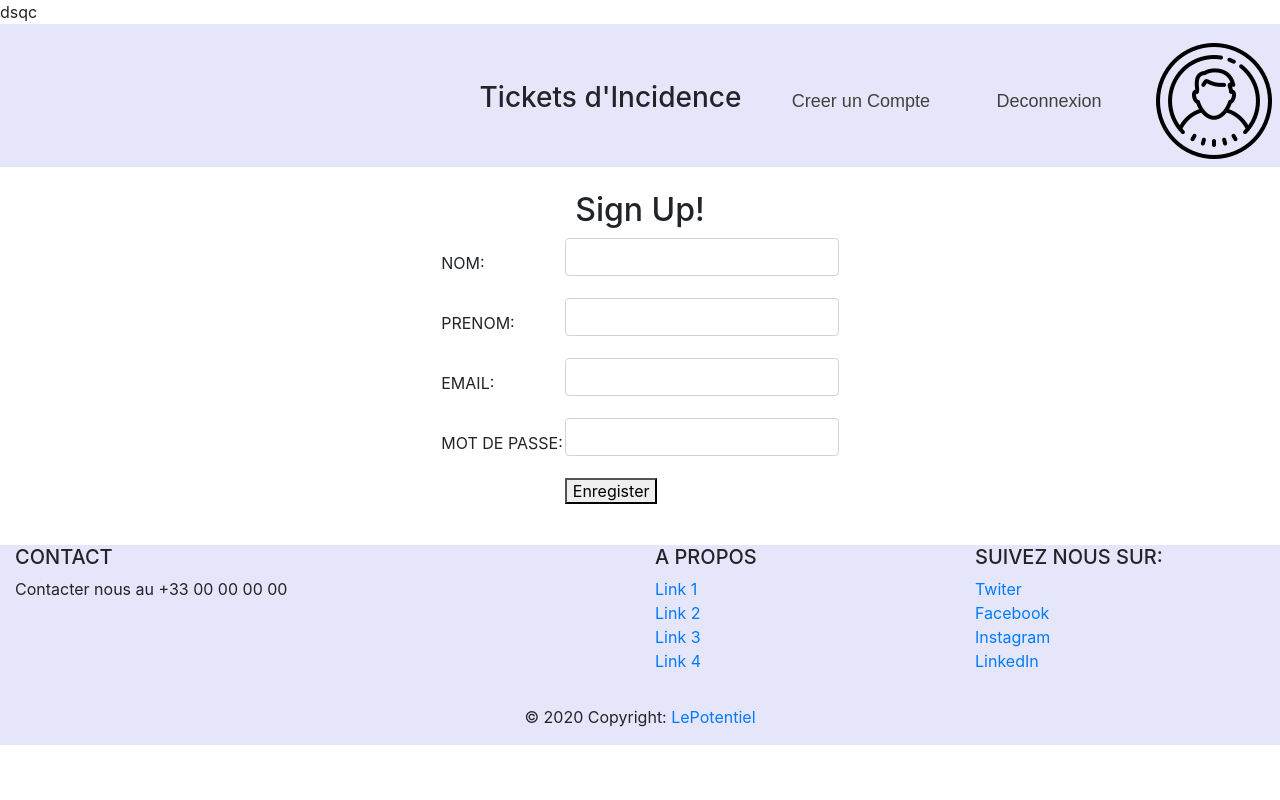
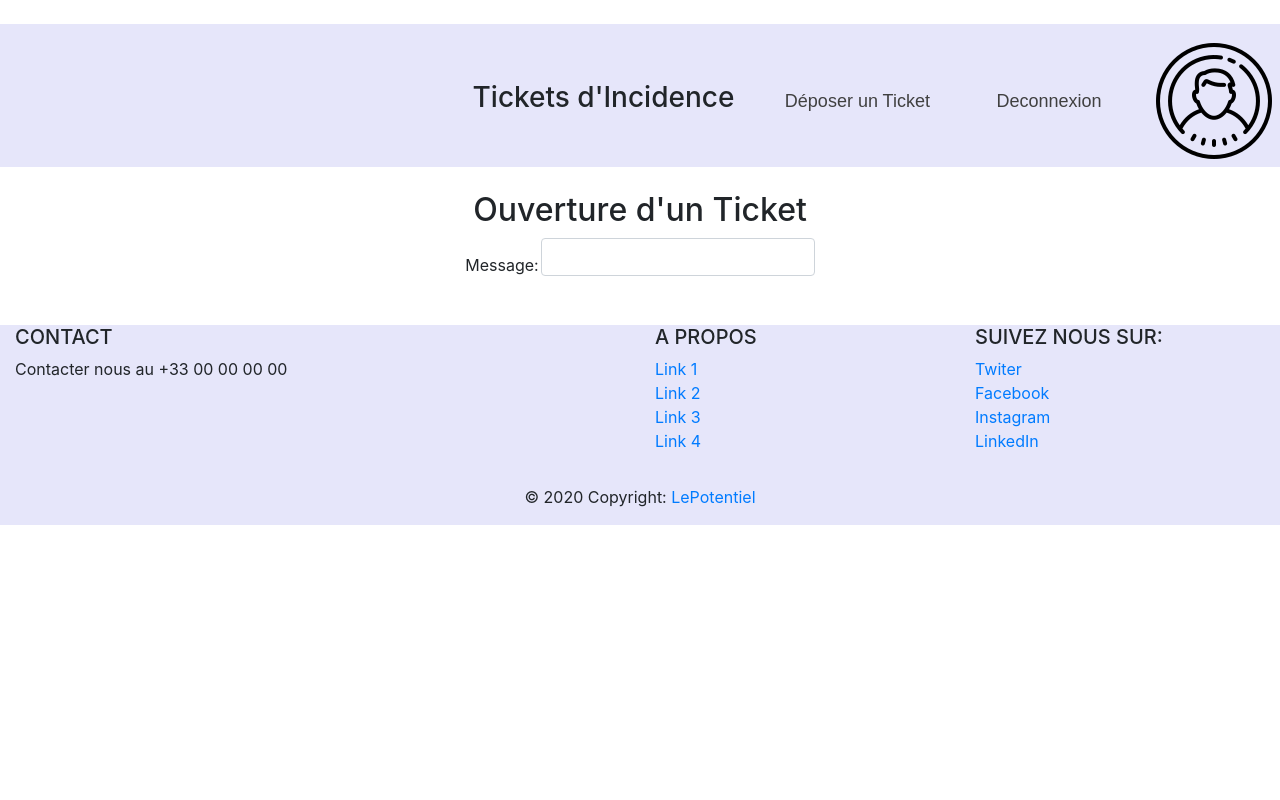
Before and after one commit to groupe-projet-web/Projet_test, a PHP site: page /Deposer.php in a window 1280 px wide. Run offline with PHP 8.4, Linux system fonts and the light colour scheme; some libraries are stand-ins or nearby versions.

Commit message:
Nouvelle Semaine

```diff
--- a/Deposer.php
+++ b/Deposer.php
@@ -1,4 +1,4 @@
-dsqc<!DOCTYPE html>
+<!DOCTYPE html>
 <html>
 <head>
 <meta charset="utf-8" />
@@ -10,13 +10,6 @@ dsqc<!DOCTYPE html>
 <script src="//maxcdn.bootstrapcdn.com/bootstrap/4.1.1/js/bootstrap.min.js"></script>
 <script src="//cdnjs.cloudflare.com/ajax/libs/jquery/3.2.1/jquery.min.js"></script>
 <!--Made with love by Mutiullah Samim -->
-<!--Bootsrap 4 CDN-->
-<link rel="stylesheet" href="https://stackpath.bootstrapcdn.com/bootstrap/4.1.3/css/bootstrap.min.css" integrity="sha384-MCw98/SFnGE8fJT3GXwEOngsV7Zt27NXFoaoApmYm81iuXoPkFOJwJ8ERdknLPMO" crossorigin="anonymous">
-
-<!--Fontawesome CDN-->
-<link rel="stylesheet" href="https://use.fontawesome.com/releases/v5.3.1/css/all.css" integrity="sha384-mzrmE5qonljUremFsqc01SB46JvROS7bZs3IO2EmfFsd15uHvIt+Y8vEf7N7fWAU" crossorigin="anonymous">
-<style type="text/css">
-</style>
 </head>
 
 <body>
@@ -31,27 +24,11 @@ dsqc<!DOCTYPE html>
 						<br />
 					</tr>
 					<tr>
-						<h2>Sign Up! </h2>
+						<h2>Ouverture d'un Ticket</h2>
 					</tr>
 					<tr>
-						<td><label for=login>NOM: </label></td>
-						<td><input type="text" class="form-control" name="nom"><br></td>
-					</tr>
-					<tr>
-						<td><label for=login>PRENOM: </label></td>
-						<td><input type="text" class="form-control" name="prenom"><br></td>
-					</tr>
-					<tr>
-						<td><label for=login>EMAIL: </label></td>
-						<td><input type="text" class="form-control" name="email"><br></td>
-					</tr>
-					<tr>
-						<td><label for=pass>MOT DE PASSE: </label></td>
-						<td><input type="password" class="form-control" name="pass"><br></td>
-					</tr>
-					<tr>
-						<td></td>
-						<td><button type="submit" name="submit">Enregister</button></td>
+						<td><label for=login>Message: </label></td>
+						<td><input type="text" class="form-control" name="message"><br></td>
 					</tr>
 					<tr></tr>
 				</table>
--- a/headerUtilisateur.php
+++ b/headerUtilisateur.php
@@ -1,5 +1,5 @@
     <meta charset="utf-8"/>
-	<link rel="stylesheet" type = "text/css" href="/Web_Mini_Projet/mesCss/style.css" />
+	<link rel="stylesheet" type = "text/css" href="mesCss/style.css" />
     <link href="//maxcdn.bootstrapcdn.com/bootstrap/4.1.1/css/bootstrap.min.css" rel="stylesheet" id="bootstrap-css">
     <script src="//maxcdn.bootstrapcdn.com/bootstrap/4.1.1/js/bootstrap.min.js"></script>
     <script src="//cdnjs.cloudflare.com/ajax/libs/jquery/3.2.1/jquery.min.js"></script>
@@ -16,7 +16,7 @@
 					<p><h3>Tickets d'Incidence</h3> </p>
 				</li>
 				<li class="nav-list-item">
-					<a href="Inscrit.php" class="nav-link">Creer un Compte</a>
+					<a href="Deposer.php" class="nav-link">Déposer un Ticket</a>
 				</li>
 				<li class="nav-list-item">
 					<a href="deconnexion.php" class="nav-link">Deconnexion</a>
```
